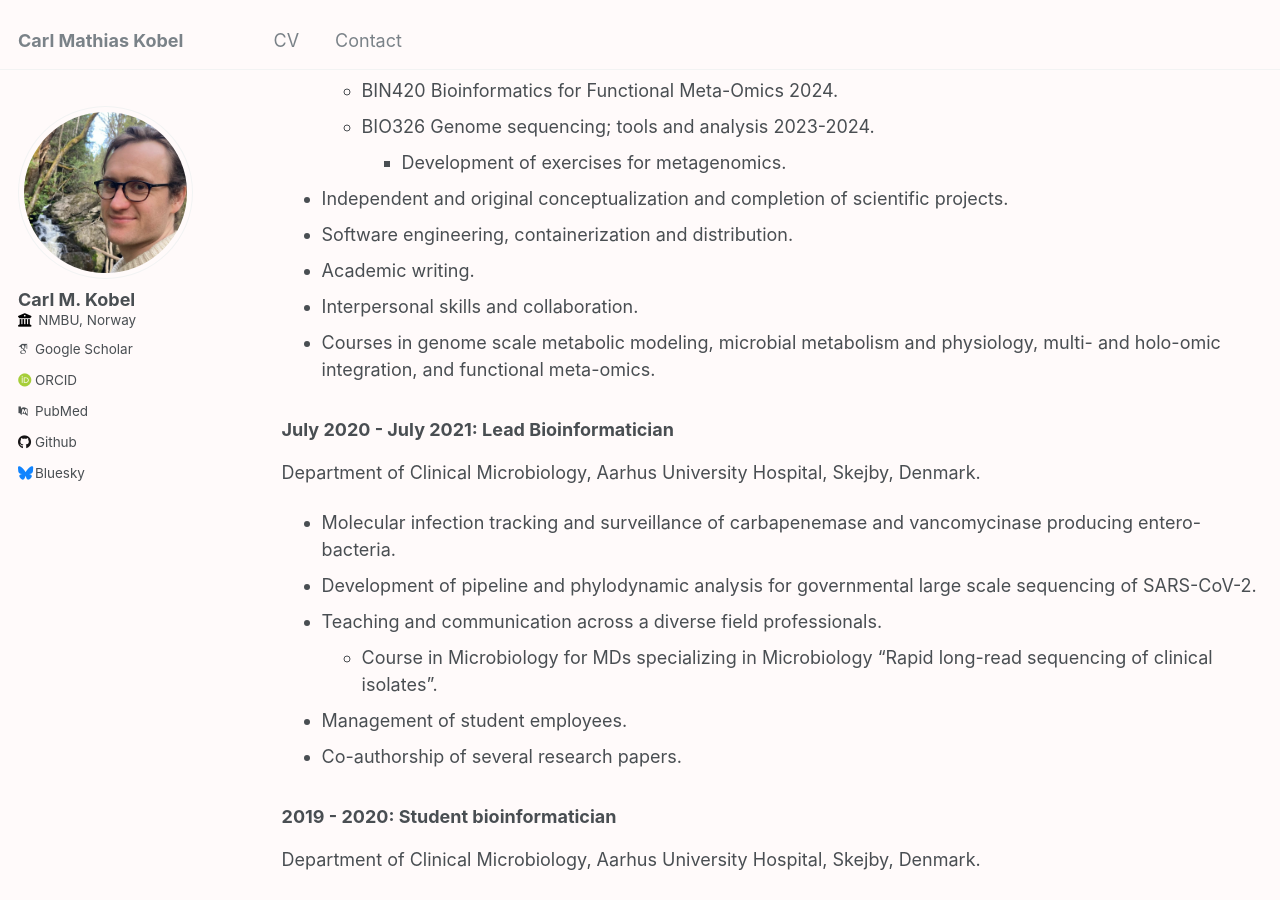
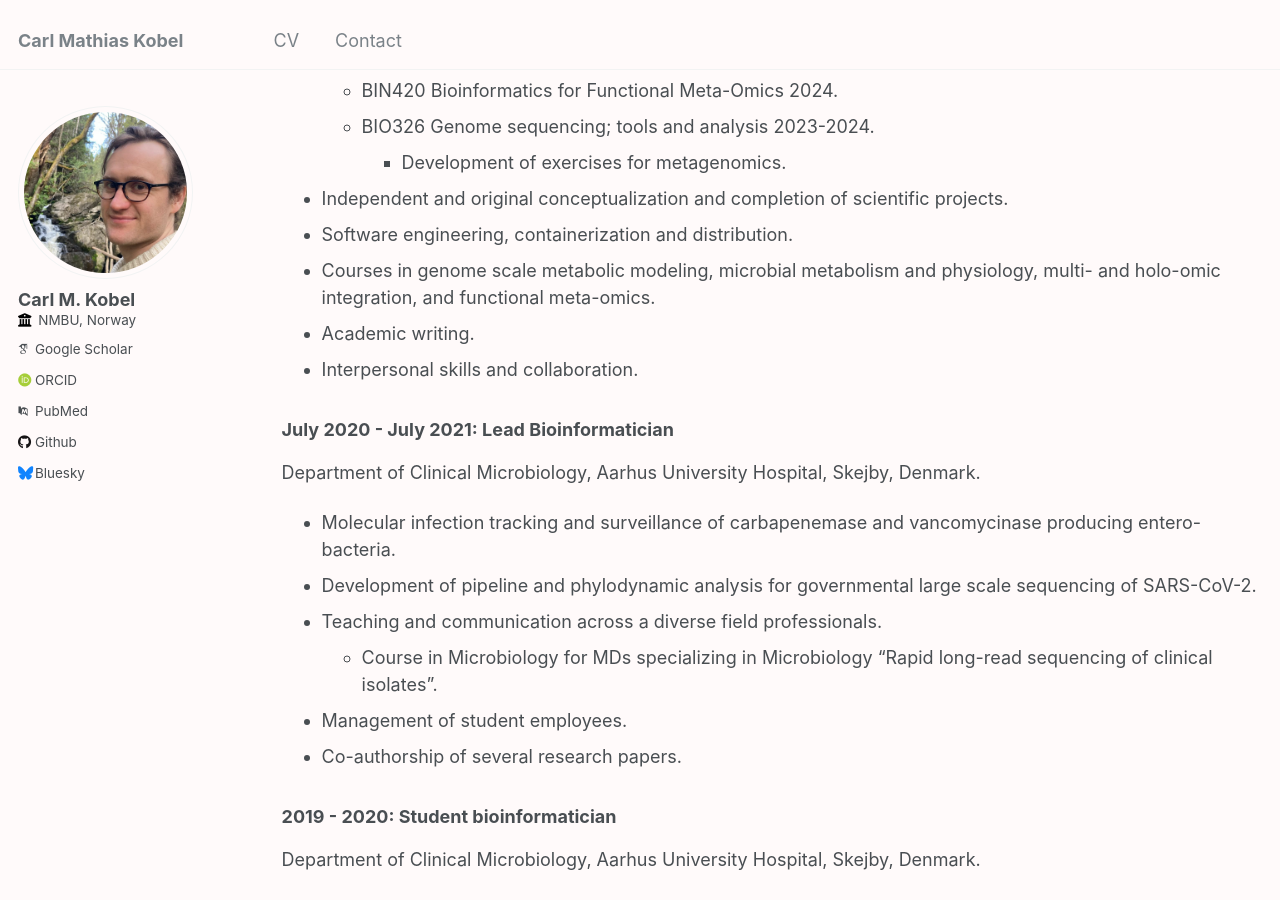
Before and after one commit to cmkobel/cmkobel.github.io, a Jekyll site: the page built from _pages/cv.md, in a window 1280 px wide and 900 px high, scrolled down 660 px. Built offline with Jekyll 4.4.1, drawn with Linux system fonts in a browser that asks for light colours; some web fonts are replaced.

Commit message:
Update cv.md

```diff
--- a/_pages/cv.md
+++ b/_pages/cv.md
@@ -30,9 +30,9 @@ Faculty of Biosciences, Norwegian University of Life Sciences, Ås, Norway.
       - Development of exercises for metagenomics.
   - Independent and original conceptualization and completion of scientific projects.
   - Software engineering, containerization and distribution.
+  - Courses in genome scale metabolic modeling, microbial metabolism and physiology, multi- and holo-omic integration, and functional meta-omics.
   - Academic writing.
   - Interpersonal skills and collaboration.
-  - Courses in genome scale metabolic modeling, microbial metabolism and physiology, multi- and holo-omic integration, and functional meta-omics.
 
 
 ### July 2020 - July 2021: Lead Bioinformatician
```
